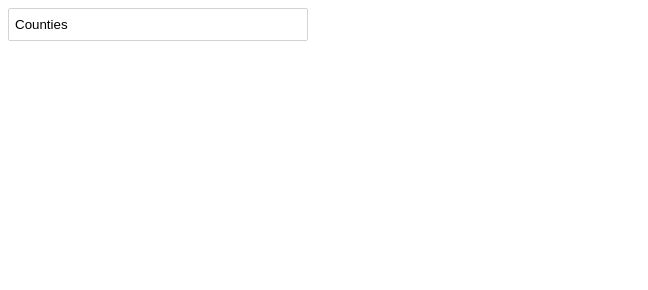
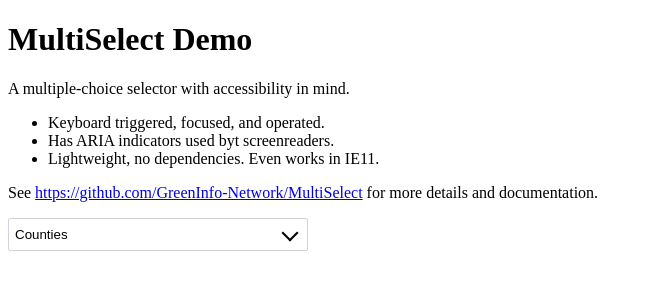
Before and after one commit to GreenInfo-Network/MultiSelect, a plain HTML site: page index.html in a window 1280 px wide. Shown: the whole page, without its empty margins (0-648 px from the left). Drawn offline with nearby package versions, Linux system fonts and the light colour scheme.

Commit message:
no jQuery #2 + demo touches #4

```diff
--- a/index.html
+++ b/index.html
@@ -1,8 +1,6 @@
 <!doctype html>
 <html>
 <head>
-
-    <script src="https://code.jquery.com/jquery-3.6.0.min.js" integrity="sha256-/xUj+3OJU5yExlq6GSYGSHk7tPXikynS7ogEvDej/m4=" crossorigin="anonymous"></script>
 
     <link rel="stylesheet" type="text/css" href="multiselect.css" />
     <script type="text/javascript" src="multiselect.js"></script>
@@ -13,7 +11,7 @@
 
 <script>
 function init () {
-    $('#checkboxset-counties').MultiSelect();
+    MultiSelect('checkboxset-counties', {});
 }
 </script>
 
@@ -23,6 +21,19 @@ function init () {
     width: 300px;
 }
 </style>
+
+
+<h1>MultiSelect Demo</h1>
+
+<p>A multiple-choice selector with accessibility in mind.</p>
+
+<ul>
+    <li>Keyboard triggered, focused, and operated.</li>
+    <li>Has ARIA indicators used byt screenreaders.</li>
+    <li>Lightweight, no dependencies. Even works in IE11.</li>
+</ul>
+
+<p>See <a href="https://github.com/GreenInfo-Network/MultiSelect">https://github.com/GreenInfo-Network/MultiSelect</a> for more details and documentation.</p>
 
 
 <div id="some-layout-cell">
--- a/multiselect.css
+++ b/multiselect.css
@@ -18,6 +18,30 @@ div.multi-select button {
     text-align: left;
 }
 
+div.multi-select button span.multi-select-arrow-collapsed,
+div.multi-select button span.multi-select-arrow-expanded {
+  	display: inline-block;
+  	border-right: 2px solid black;
+	border-bottom: 2px solid black;
+  	width: 10px;
+  	height: 10px;
+
+    position: absolute;
+    right: 1em;
+    top: 0.9em;
+    color: #a8a8a8;
+    transition: transform .1s ease-out, color .1s ease-out;
+    font-size: 0.85em;
+}
+div.multi-select button span.multi-select-arrow-collapsed {
+  	transform: rotate(45deg);
+  	margin-top: -2px;
+}
+div.multi-select button span.multi-select-arrow-expanded {
+  	transform: rotate(-135deg);
+  	margin-top: 3px;
+}
+
 div.multi-select .multi-select-readout {
     color: black;
 }
@@ -28,14 +52,18 @@ div.multi-select .multi-select-readout.multi-select--placeholder {
 
 div.multi-select fieldset {
     border: none;
-    padding-left: 0;
-    margin-left: 0;
+    padding: 0;
+    margin: 0;
 
     position: absolute;
     top: 2.2rem;
     left: 0;
     z-index: 1;
     background: white;
+}
+
+div.multi-select fieldset > div {
+	padding: 0.5em 0;
 }
 
 div.multi-select fieldset legend {
@@ -60,17 +88,3 @@ div.multi-select fieldset label {
     width: 100%;
     padding: 0 10px 0 5px;
 }
-
-div.multi-select .multi-select-arrow {
-    position: absolute;
-    right: 1em;
-    top: 0.9em;
-    color: #a8a8a8;
-    transition: transform .2s ease-out, color .2s ease-out;
-    font-size: 0.85em;
-}
-
-div.multi-select .multi-select-arrow--open {
-  transform: rotate(-180deg) translate(0, 2px);
-  color: #404040;
-}
--- a/multiselect.js
+++ b/multiselect.js
@@ -4,102 +4,135 @@
  * Inspired from code by Allison Ravenhall https://codepen.io/a11yally/pen/vmXPMR
  */
 
-(function($){
-   $.fn.MultiSelect = function (options) {
-      options = Object.assign({
+const MultiSelect = (divid, options) => {
+    // set our options & defaults
+    this.options = Object.assign({
         allowSelectAll: "Select all/none", // set the label for the Select All option, or set false to not add it
         ariaLabel: undefined, // manually assign an ARIA label; if absent, will use the element's "title" attribute
     }, options);
+    this.options.divid = divid;
 
-        const $container = $(this);
-        const $button = $container.children('button').first();
-        const $readout = $button.children('span').first();
-        const $arrow = $button.children('span').last();
-        const $fieldset = $container.children('fieldset').first();
-        const $optiondiv = $fieldset.children('div').first();
-        const $checkboxes = $optiondiv.find('input[type="checkbox"]');
-          const $allcb = $('<input type="checkbox" />');
+    // our individual buttons, DIVs, etc.
+    const $container = document.getElementById(this.options.divid);
+    const $button = $container.querySelector(':scope > button');
+    const $readout = $button.querySelector('span:first-of-type');
+    const $arrow = $button.querySelector('span:last-of-type');
+    const $fieldset = $container.querySelector(':scope > fieldset');
+    const $optiondiv = $fieldset.querySelector(':scope > div');
+    const $checkboxes = $optiondiv.querySelectorAll('input[type="checkbox"]'); // will not include $allcb if added
 
     // add starting CSS classes
-        $container.addClass('multi-select');
+    $container.classList.add('multi-select');
 
-        $arrow.addClass('fa fa-chevron-down').prop('aria-hidden', 'true');
+    $arrow.classList.add('multi-select-arrow-collapsed');
+    $arrow.setAttribute('aria-hidden', 'true');
 
-        $arrow.addClass('multi-select-arrow');
-        $button.prop('type', 'button').prop('aria-expanded', 'false');
+    $arrow.classList.add('multi-select-arrow');
+    $button.type = 'button';
+    $button.setAttribute('aria-expanded', 'false');
 
-        $readout.addClass('multi-select-readout');
+    $readout.classList.add('multi-select-readout');
 
-        // add the click trigger, then hide the options list
+    // if allowSelectAll is enabled, prepend a new checkbox & label to the list, which will toggle all of the real $checkboxes
+    let $allcb;
+    if (this.options.allowSelectAll) {
+        const $all = document.createElement('label');
+        $all.innerHTML = `<input type="checkbox" /> ${this.options.allowSelectAll}`;
+        $allcb = $all.querySelector('input[type="checkbox"]');
+
+		$allcb.addEventListener('change', () => {
+            for (let i=0; i<$checkboxes.length; i++) {
+                $checkboxes[i].checked = $allcb.checked;
+            }
+            updateReadout();
+		});
+
+        $optiondiv.insertBefore($all, $optiondiv.querySelector('label')); // insert before 1st
+    }
+
+    // add the click trigger which shows the option list, then hide the options list
     function openOptionsPanel () {
-            $button.attr('aria-expanded', 'true');
-            $fieldset.css('display', 'block');
-            $arrow.addClass('multi-select-arrow--open');
+        $button.setAttribute('aria-expanded', 'true');
+        $fieldset.style.display = 'block';
+        $arrow.classList.remove('multi-select-arrow-collapsed');
+        $arrow.classList.add('multi-select-arrow-expanded');
 
-			$fieldset.css({ 'width': $button.width() });
+        $fieldset.style.width = `${$button.clientWidth}px`;
     }
     function closeOptionsPanel () {
-            $button.attr('aria-expanded', 'false');
-            $fieldset.css('display', 'none');
-            $arrow.removeClass('multi-select-arrow--open');
+        $button.setAttribute('aria-expanded', 'false');
+        $fieldset.style.display = 'none';
+        $arrow.classList.add('multi-select-arrow-collapsed');
+        $arrow.classList.remove('multi-select-arrow-expanded');
     }
 
-        $button.on('click', function () {
-            const showing = $button.attr('aria-expanded') == 'true';
+    $button.addEventListener('click', () => {
+        const showing = $button.getAttribute('aria-expanded') == 'true';
         if (showing) closeOptionsPanel();
         else openOptionsPanel();
     });
     closeOptionsPanel();
 
-        // if allowSelectAll is enabled, prepend a checkbox to the start which will toggle all of the real $checkboxes
-        if (options.allowSelectAll) {
-        	$(`<label> ${options.allowSelectAll}</label>`).prepend($allcb).prependTo($fieldset);
-			$allcb.change(function () {
-				$checkboxes.prop('checked', $allcb.is(':checked'));
-			});
-        }
 
     // set ARIA label
     // when checkboxes change, update the button with a readout of how many are selected
     // then call it now to update the readout with the same ARIA label
-        const arialabel = options.AriaLabel ? options.AriaLabel : ($container.prop('title') ? $container.prop('title') : "");
-        $button.attr('aria-label', arialabel);
-        $fieldset.attr('aria-label', arialabel);
-          $('<legend></legend>').text("Select options").prependTo($fieldset);
+    const arialabel = options.AriaLabel ? options.AriaLabel : ($container.getAttribute('title') ? $container.getAttribute('title') : "");
+    $button.setAttribute('aria-label', arialabel);
+
+    $fieldset.setAttribute('aria-label', arialabel);
+
+    const $legend = document.createElement('legend');
+    $legend.innerText = "Select options";
+    $fieldset.insertBefore($legend, $optiondiv);
 
     function updateReadout () {
-            const howmany = $checkboxes.filter(':checked').length;
+        let howmany = 0;
+        for (let i=0; i<$checkboxes.length; i++) {
+            if ($checkboxes[i].checked) howmany += 1;
+        }
+
         if (howmany == 0) {
-                $readout.text(arialabel);
-                $button.addClass('multi-select--placeholder');
+            $readout.innerText = arialabel;
+            $button.classList.add('multi-select--placeholder');
         } else {
-                $readout.text(`${arialabel}, ${howmany} selected`);
-                $button.removeClass('multi-select--placeholder');
+            $readout.innerText = `${arialabel}, ${howmany} selected`;
+            $button.classList.remove('multi-select--placeholder');
         }
     }
 
-        $checkboxes.on('change', function () {
+    for (let i=0; i<$checkboxes.length; i++) {
+        $checkboxes[i].addEventListener('change', function () {
             updateReadout();
-        }).first().change();
+        });
+    }
+    updateReadout();
 
     // hitting Esc on a checkbox closes the panel & focuses it back
     // so does losing focus
     let unfocused = 0;
-        $checkboxes.on('keyup', function (e) {
-            if (e.code == 'Escape') {
+    for (let i=0; i<$checkboxes.length; i++) {
+        $checkboxes[i].addEventListener('keyup', (event) => {
+            if (event.code == 'Escape') {
                 closeOptionsPanel();
                 $button.focus();
             }
         });
-        setInterval(function () {
-            const stillfocused = $button.is(':focus') || $fieldset.is(':focus') || $allcb.is(':focus') || $checkboxes.filter(':focus').length;
+    }
 
-            if (stillfocused) unfocused = 0;
+    setInterval(() => {
+        let hasfocus = false;
+        if (document.activeElement == $button) hasfocus = true;
+        else if (document.activeElement == $fieldset) hasfocus = true;
+        else if (document.activeElement == $allcb) hasfocus = true;
+        else {
+            for (let i=0; i<$checkboxes.length; i++) {
+                if (document.activeElement == $checkboxes[i]) { hasfocus = true; break; }
+            }
+        }
+
+        if (hasfocus) unfocused = 0;
         else unfocused += 1;
         if (unfocused > 2) closeOptionsPanel();
     }, 0.1 * 1000);
-
-        // done
-        return this;
 };
-})(jQuery);
```
Also changed, not shown: 1 other file. Lines whose indentation alone changed are shown as unchanged.
